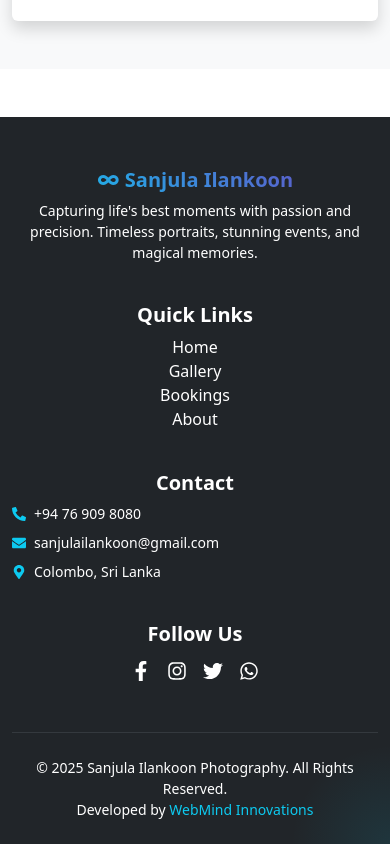
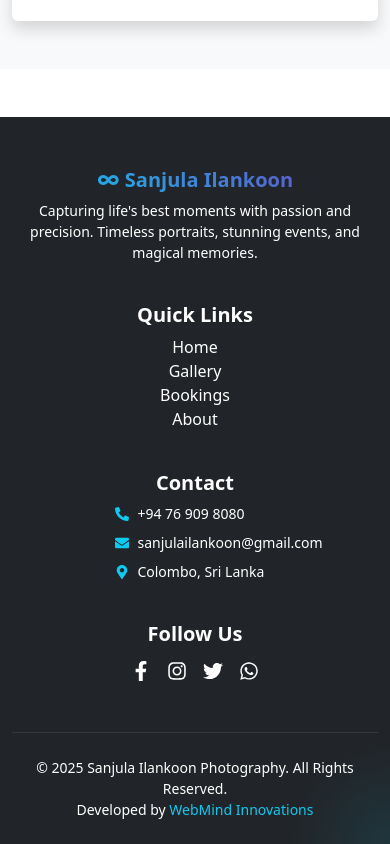
Before and after one commit to tharindu125/Sanjula_Ilankoon_Photography, a React (Vite) app: page /bookings in a window 390 px wide. Shown: the part 1029-1873 px from the top of the page. Built offline with nearby package versions, Linux system fonts and the light colour scheme.

Commit message:
edit booking page, footer

```diff
--- a/src/App.css
+++ b/src/App.css
@@ -241,3 +241,16 @@
   color: #25d366 !important;
   transition: color 0.3s ease;
 }
+
+@media (max-width: 768px) {
+  .footer-contact_info {
+    display: flex;
+    flex-direction: column;
+    align-items: center;
+    margin-top: 2rem;
+  }
+
+  .footer-contact_info .list-unstyled {
+    margin-left: 3rem;
+  }
+}
--- a/src/components/Footer.jsx
+++ b/src/components/Footer.jsx
@@ -28,7 +28,7 @@
           </Col>
 
           {/* Contact Info */}
-          <Col md={3} className="mb-4" data-aos="zoom-in" data-aos-delay="200">
+          <Col md={3} className="mb-4 footer-contact_info" data-aos="zoom-in" data-aos-delay="200">
             <h5 className="fw-bold">Contact</h5>
             <ul className="list-unstyled small">
               <li className="d-flex align-items-center mb-2">
```
